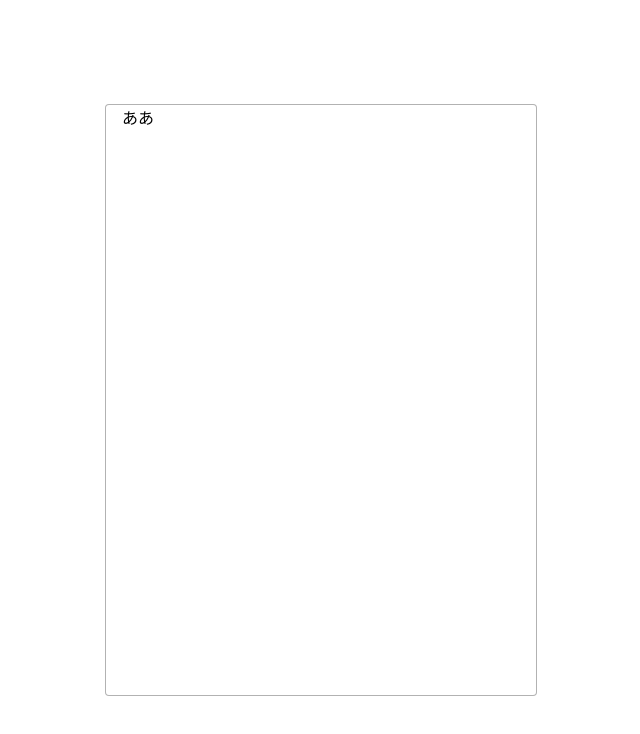
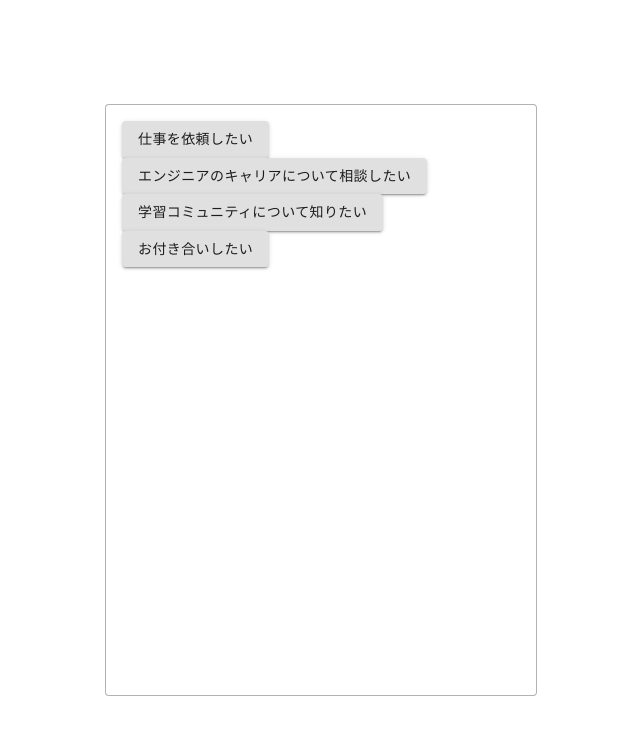
Before and after one commit to minisera/chatbot, a React (Create React App) app: page / in a window 1280 px wide. Shown: the top 734 px of the page, without its empty margins (319-959 px from the left). Built offline with nearby package versions, Linux system fonts and the light colour scheme.

Commit message:
feat: チャットボット回答作成のため、Answers,Answerコンポーネント作成

```diff
--- a/src/App.jsx
+++ b/src/App.jsx
@@ -1,6 +1,7 @@
 import React from 'react';
 import defaultDataset from "./dataset";
-import './assets/styles/style.css'
+import './assets/styles/style.css';
+import {AnswersList,Chats} from "./components/index";
 
 export default class App extends React.Component {
   constructor(props) {
@@ -14,12 +15,40 @@
     }
   }
 
+  initAnswer = ()=> {
+    const initDataset = this.state.dataset[this.state.currentId];
+    const initAnswers = initDataset.answers;
+    this.setState({
+      answers: initAnswers
+    })
+  }
+
+  initChats = ()=> {
+    const initDataset = this.state.dataset[this.state.currentId];
+    const chat = {
+      text: initDataset.question,
+      type: "question"
+    }
+
+    const chats = this.state.chats;
+    chats.push(chat)
+
+    this.setState({
+      chats: chats
+    })
+  }
+
+  componentDidMount() {
+    this.initChats();
+    this.initAnswer();
+  }
 
   render() {
     return (
-      <section classNam="c-section">
+      <section className="c-section">
         <div className="c-box">
-          ああ
+          <Chats chats={this.state.chats}/>
+          <AnswersList answers={this.state.answers}/>
         </div>
       </section>
     );
--- /dev/null
+++ b/src/components/Answer.jsx
@@ -0,0 +1,18 @@
+import React from 'react';
+import { makeStyles } from '@material-ui/core/styles';
+import Button from '@material-ui/core/Button';
+
+const useStyles = makeStyles((theme) => ({
+  root: {
+  },
+}));
+
+const Answer = (props) => {
+  const classes = useStyles();
+  return(
+    <Button variant="contained">{props.content}</Button>
+  )
+}
+
+
+export default Answer
--- /dev/null
+++ b/src/components/AnswersList.jsx
@@ -0,0 +1,14 @@
+import React from 'react';
+import {Answer} from "./index";
+
+const AnswersList = (props) => {
+  return(
+    <div className="c-grid_answer">
+      {props.answers.map((value,index) => {
+        return <Answer content={value.content} key={index.toString()} />
+      })}
+    </div>
+  )
+}
+
+export default AnswersList
--- /dev/null
+++ b/src/components/Chat.jsx
@@ -0,0 +1,20 @@
+import React from 'react';
+import ListItem from '@material-ui/core/ListItem';
+import ListItemAvatar from '@material-ui/core/ListItemAvatar';
+import Avatar from '@material-ui/core/Avatar';
+
+const Chat = () => {
+  const isQuestion = (props.type === 'question');
+  const classes = isQuestion ? 'p-chat__row' : 'p-chat__reverse';
+
+  return (
+    <ListItem className={classes}>
+      <ListItemAvatar>
+        <Avatar alt="icon" src="/static/images/avatar/1.jpg" />
+      </ListItemAvatar>
+      <div className="p-chat__bubble">{props.text}</div>
+    </ListItem>
+  )
+}
+
+export default Chat
--- /dev/null
+++ b/src/components/Chats.jsx
@@ -0,0 +1,26 @@
+import React from 'react';
+import { makeStyles } from '@material-ui/core/styles';
+import List from '@material-ui/core/List';
+import {Chat} from "./index";
+
+const useStyles = makeStyles((theme) => ({
+  root: {
+    width: '100%',
+    maxWidth: '36ch',
+    backgroundColor: theme.palette.background.paper,
+  }
+}));
+
+const Chats = (props) => {
+  const classes = useStyles();
+
+  return (
+    <List className={classes.root}>
+      {props.chats.map((chat,index)=>{
+        <Chat text={chat.text} type={chat.type} key={index.toString()}/>
+      })}
+    </List>
+  )
+}
+
+export default Chats
--- /dev/null
+++ b/src/components/index.js
@@ -0,0 +1,4 @@
+export {default as AnswersList} from './AnswersList';
+export {default as Answer} from './Answer';
+export {default as Chats} from './Chats';
+export {default as Chat} from './Chat';
```
Also changed, not shown: 1 other file (tests, documents, lock files or other folders).
